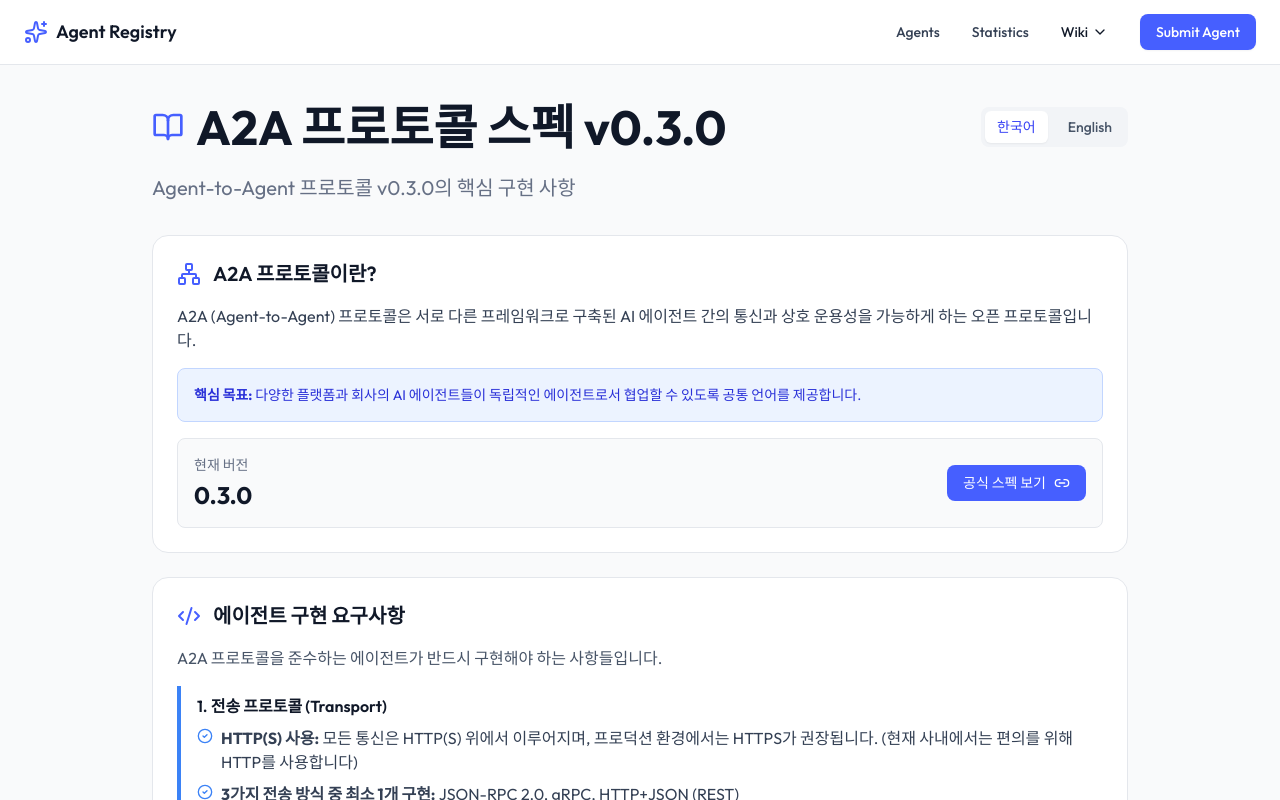
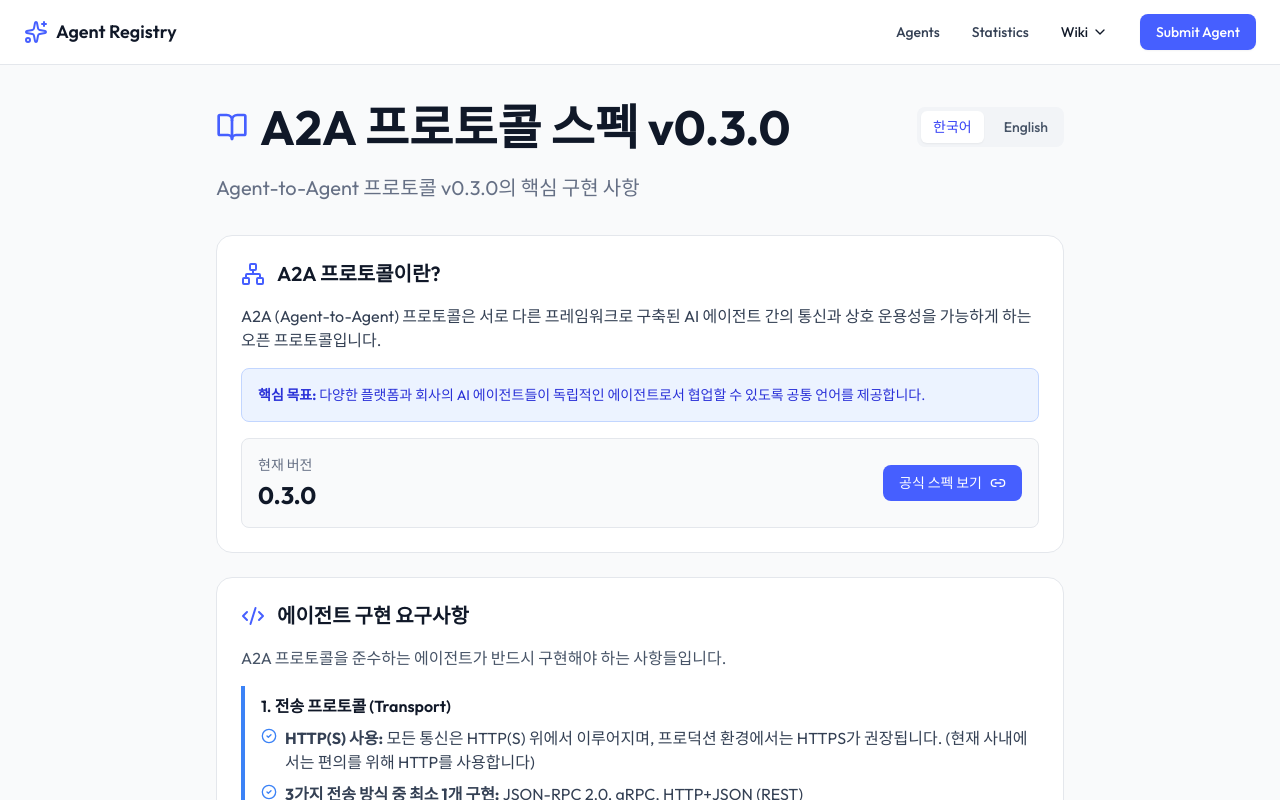
Before and after one commit to AAG-Dev-space/agent-registry, a React (Vite) app in the folder frontend/: page /wiki/terms-and-specs in a window 1280 px wide. Shown: the top 800 px of the page. Built offline with nearby package versions, Linux system fonts and the light colour scheme; no server answers.

Commit message:
UI : Unified the width of wiki pages

```diff
--- a/frontend/src/pages/wiki/TermsAndSpecs.tsx
+++ b/frontend/src/pages/wiki/TermsAndSpecs.tsx
@@ -7,7 +7,7 @@ export default function TermsAndSpecs() {
 
   return (
     <div className="min-h-screen bg-gray-50">
-      <div className="container mx-auto px-4 py-8 md:px-6 max-w-5xl">
+      <div className="container mx-auto px-4 py-8 md:px-6 max-w-4xl">
         {/* Header */}
         <div className="mb-8">
           <div className="flex items-center justify-between mb-4">
```
